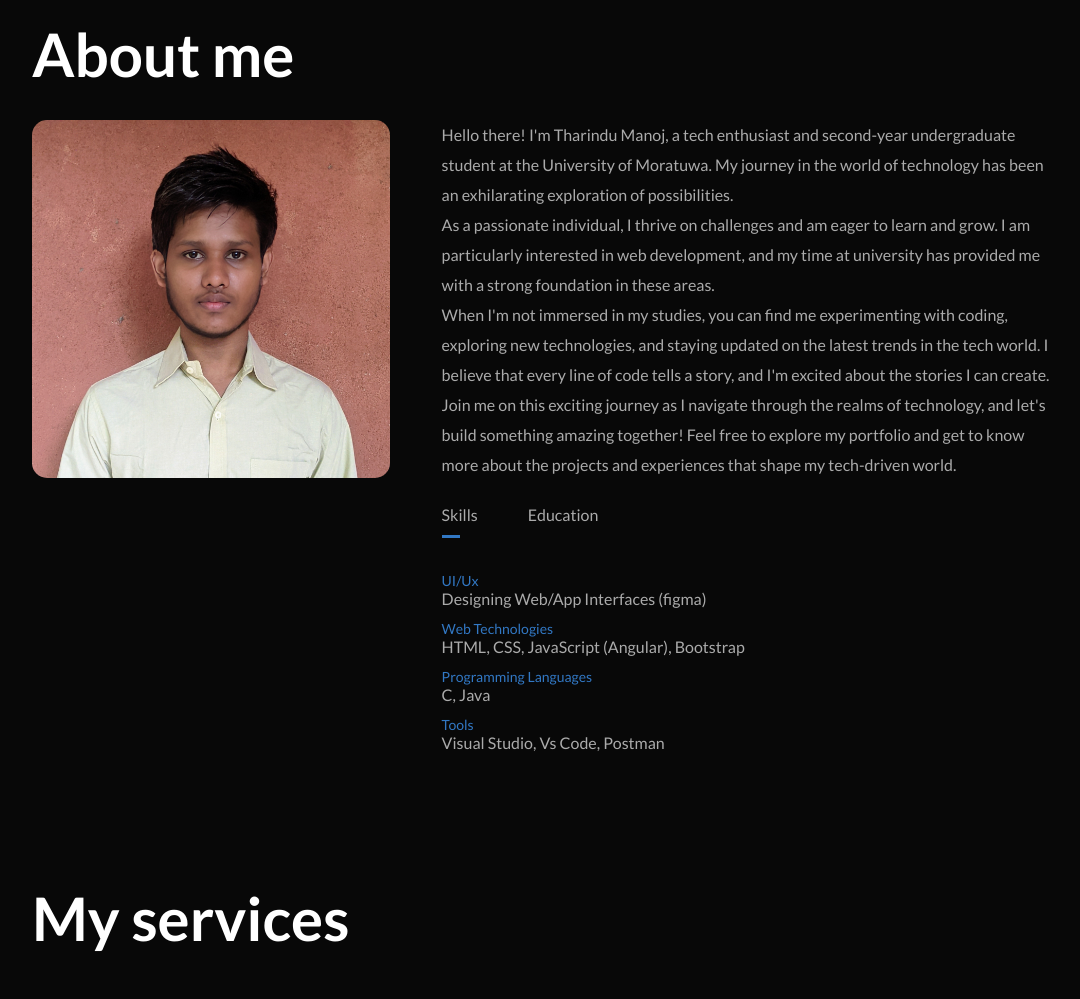
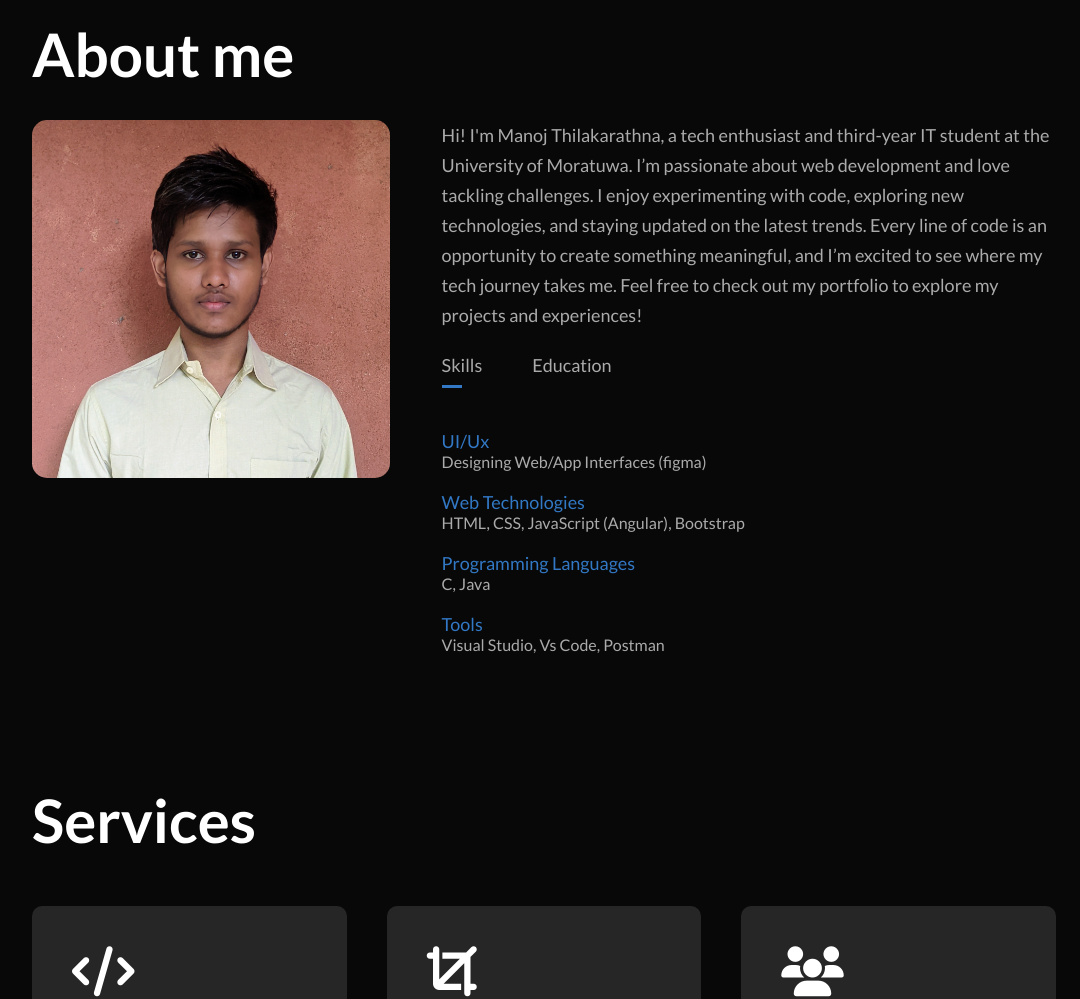
Before and after one commit to manojtharindu11/personal-portfolio, a plain HTML site: page index.html in a window 1280 px wide. Shown: the part 802-1801 px from the top of the page, without its empty margins (96-1176 px from the left). Drawn offline with nearby package versions, Linux system fonts and the light colour scheme.

Commit message:
update personal details

```diff
--- a/index.html
+++ b/index.html
@@ -55,21 +55,9 @@
                 </div>
                 <div class="about-col-2">
                     <p>
-                        Hello there! I'm Tharindu Manoj, a tech enthusiast and second-year undergraduate student at the
-                        University of Moratuwa. My journey in the world of technology has been an exhilarating
-                        exploration of possibilities.<br>
+                        Hi! I'm Manoj Thilakarathna, a tech enthusiast and third-year IT student at the University of Moratuwa. I’m passionate about web development and love tackling challenges. I enjoy experimenting with code, exploring new technologies, and staying updated on the latest trends.
 
-                        As a passionate individual, I thrive on challenges and am eager to learn and grow. I am
-                        particularly interested in web development, and my
-                        time at university has provided me with a strong foundation in these areas.<br>
-
-                        When I'm not immersed in my studies, you can find me experimenting with coding, exploring new
-                        technologies, and staying updated on the latest trends in the tech world. I believe that every
-                        line of code tells a story, and I'm excited about the stories I can create.<br>
-
-                        Join me on this exciting journey as I navigate through the realms of technology, and let's build
-                        something amazing together! Feel free to explore my portfolio and get to know more about the
-                        projects and experiences that shape my tech-driven world.
+                        Every line of code is an opportunity to create something meaningful, and I’m excited to see where my tech journey takes me. Feel free to check out my portfolio to explore my projects and experiences!
                     </p>
                     <div class="tab-titles">
                         <p class="tab-links active-link" onclick="openTab('skills')">Skills</p>
@@ -77,17 +65,17 @@
                     </div>
                     <div class="tab-contents active-tab" id="skills">
                         <ul>
-                            <li><span>UI/Ux</span><br>Designing Web/App Interfaces (figma)</li>
-                            <li><span>Web Technologies</span><br>HTML, CSS, JavaScript (Angular), Bootstrap</li>
-                            <li><span>Programming Languages</span><br>C, Java</li>
-                            <li><span>Tools</span><br>Visual Studio, Vs Code, Postman</li>
+                            <li><span class="tab-headers">UI/Ux</span><br>Designing Web/App Interfaces (figma)</li>
+                            <li><span class="tab-headers">Web Technologies</span><br>HTML, CSS, JavaScript (Angular), Bootstrap</li>
+                            <li><span class="tab-headers">Programming Languages</span><br>C, Java</li>
+                            <li><span class="tab-headers">Tools</span><br>Visual Studio, Vs Code, Postman</li>
                         </ul>
                     </div>
                     <div class="tab-contents" id="education">
                         <ul>
-                            <li><span>2022 - Expected 2026</span><br>University of Moratuwa - BSc (Hons) Information
-                                Technology (Second-year undergraduate)</li>
-                            <li><span>2012 - 2020</span><br>Ibbagamuwa central college</li>
+                            <li><span class="tab-headers">2022 - Expected 2026</span><br>University of Moratuwa - BSc (Hons) Information
+                                Technology (Third-year undergraduate)</li>
+                            <li><span class="tab-headers">2012 - 2020</span><br>Ibbagamuwa central college</li>
                         </ul>
                     </div>
                 </div>
@@ -99,7 +87,7 @@
 
     <div id="services" class="hidden">
         <div class="container">
-            <h1 class="sub-title">My services</h1>
+            <h1 class="sub-title">Services</h1>
             <div class="services-list">
                 <div>
                     <i class="fa-solid fa-code"></i>
@@ -138,7 +126,7 @@
 
     <div id="portfolio" class="hidden">
         <div class="container">
-            <h1 class="sub-title">My projects</h1>
+            <h1 class="sub-title">Projects</h1>
             <div class="work-list">
                 <div class="work">
                     <img src="./Images/work1.jpg">
@@ -160,7 +148,7 @@
                             Developing an Event Management System with Angular, Asp.net Core, and MySQL, streamlining
                             collaboration between vendors and organizers for seamless event planning.
                         </p>
-                        <a href="#contact"><i class="fa-solid fa-up-right-from-square"></i></a>
+                        <a href="https://github.com/orgs/XoCode-Software-development-team/repositories"><i class="fa-solid fa-up-right-from-square"></i></a>
                     </div>
                 </div>
                 <div class="work">
@@ -182,7 +170,7 @@
                         <p>Utilizing HTML, CSS, and JavaScript, I've developed a user-friendly expense tracker that
                             empowers individuals to manage their finances with ease.
                         </p>
-                        <a href="https://github.com/manojtharindu11/CodeAlpha_Expense_Tracker" target="_blank"><i
+                        <a href="https://github.com/manojtharindu11/Simple_Expense_Tracker" target="_blank"><i
                                 class="fa-solid fa-up-right-from-square"></i></a>
                     </div>
                 </div>
@@ -195,7 +183,7 @@
                             Twitter timeline, LinkedIn timeline, Facebook page timeline and Facebook user timeline all
                             in one place.
                         </p>
-                        <a href="https://github.com/manojtharindu11/CodeAlpha_Social_Media_Dashboard" target="_blank"><i
+                        <a href="https://github.com/manojtharindu11/Social_Media_Dashboard" target="_blank"><i
                                 class="fa-solid fa-up-right-from-square"></i></a>
                     </div>
                 </div>
--- a/style.css
+++ b/style.css
@@ -115,7 +115,7 @@ nav ul li a:hover::after {
 }
 
 .about-col-2 p, #about .sub-title p, .tab-contents p {
-    font-size: 16px;
+    font-size: 18px;
     line-height: 30px;
 }
 
@@ -138,11 +138,13 @@ nav ul li a:hover::after {
 
 .tab-links {
     margin-right: 50px;
-    font-size: 18px;
+    font-size: 18px !important;
     font-weight: 500;
     cursor: pointer;
     position: relative;
 }
+
+
 
 .tab-links::after {
     content: '';
@@ -176,6 +178,19 @@ nav ul li a:hover::after {
 
 .tab-contents.active-tab {
     display: block;
+}
+
+.tab-contents ul {
+    display: flex;
+    flex-direction: column;
+}
+
+.tab-headers {
+    font-size: 18px !important;
+}
+
+.tab-headers:hover {
+    font-weight: bold;
 }
 
 /* -----------------services---------------  */
```
